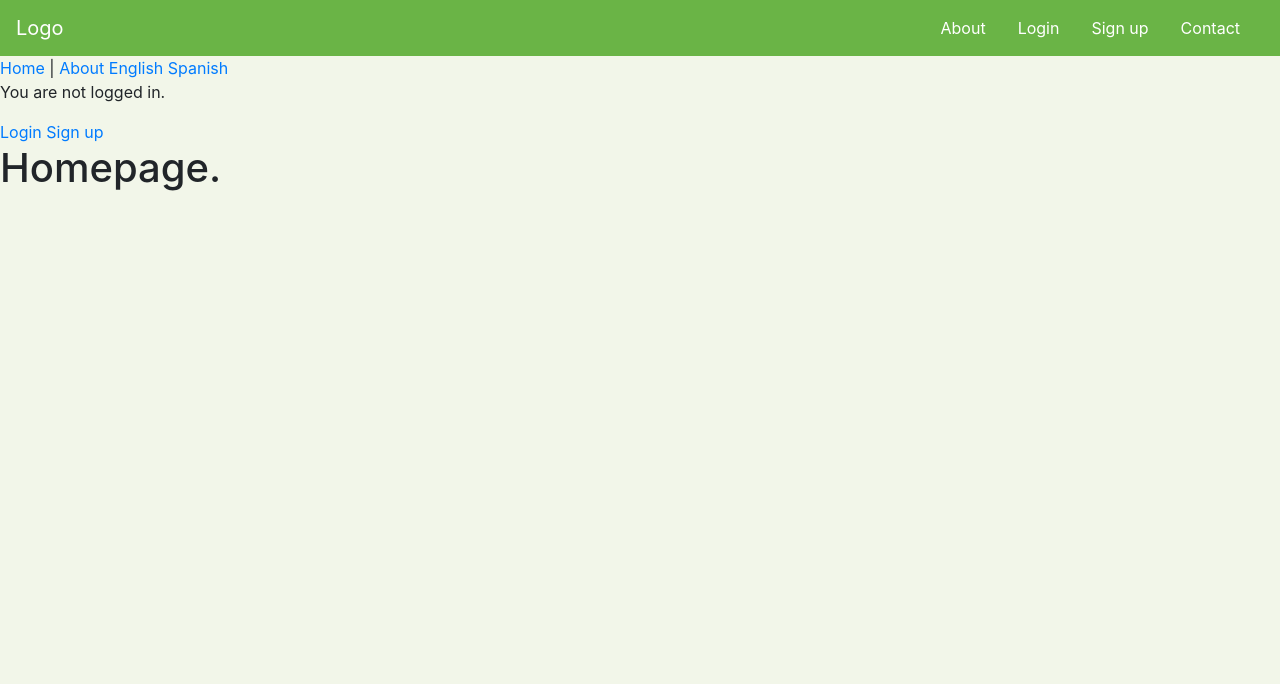
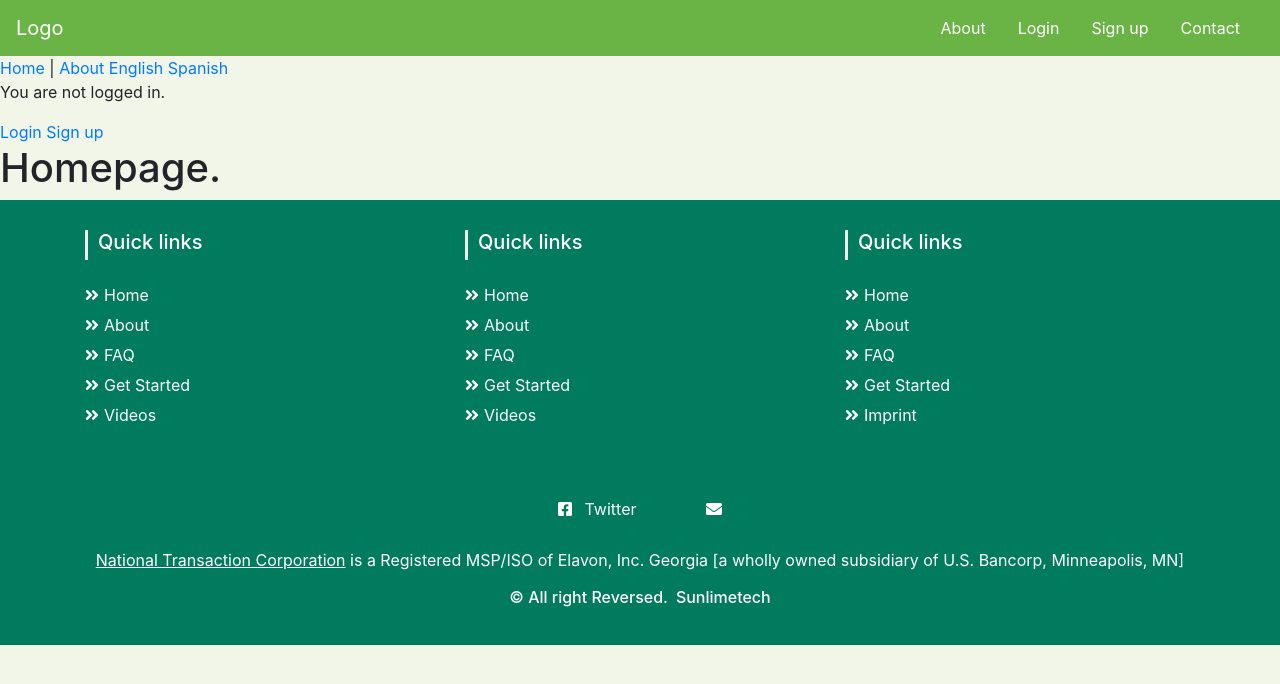
Before and after one commit to antrodart/mercados_prediccion, a Django app: page / in a window 1280 px wide. Shown: the top 684 px of the page. Run offline with Django 3.2, Linux system fonts and the light colour scheme; some libraries are stand-ins or nearby versions.

Commit message:
Added basic footer

```diff
--- a/PredictionMarketsTFG/mercados_de_prediccion/static/css/main.css
+++ b/PredictionMarketsTFG/mercados_de_prediccion/static/css/main.css
@@ -22,3 +22,81 @@ body {
 .navbar-collapse {
   justify-content: flex-end;
 }
+
+
+/* Footer */
+section {
+    padding: 30px 0;
+}
+
+section .section-title {
+    text-align: center;
+    color: #007b5e;
+    margin-bottom: 20px;
+    text-transform: uppercase;
+}
+#footer {
+    background: #007b5e !important;
+}
+#footer h5{
+	padding-left: 10px;
+    border-left: 3px solid #eeeeee;
+    padding-bottom: 6px;
+    margin-bottom: 20px;
+    color:#ffffff;
+}
+#footer a {
+    color: #ffffff;
+    text-decoration: none !important;
+    background-color: transparent;
+    /*-webkit-text-decoration-skip: objects;*/
+}
+#footer ul.social li{
+	padding: 3px 0;
+}
+/*#footer ul.social li a i {
+    margin-right: 5px;
+	font-size:50px;
+	-webkit-transition: .5s all ease;
+	-moz-transition: .5s all ease;
+	transition: .5s all ease;
+}*/
+/*
+#footer ul.social li:hover a i {
+	font-size:30px;
+	margin-top:-10px;
+}
+#footer ul.social li a,
+#footer ul.quick-links li a{
+	color:#ffffff;
+}
+#footer ul.social li a:hover{
+	color:#eeeeee;
+}*/
+
+footer ul.quick-links li{
+	padding: 3px 0;
+	-webkit-transition: .5s all ease;
+	-moz-transition: .5s all ease;
+	transition: .5s all ease;
+}
+#footer ul.quick-links li:hover{
+	padding: 3px 0;
+	margin-left:5px;
+	font-weight:700;
+}
+#footer ul.quick-links li a i{
+	margin-right: 5px;
+}
+#footer ul.quick-links li:hover a i {
+    font-weight: 700;
+}/*
+
+@media (max-width:767px){
+	#footer h5 {
+    padding-left: 0;
+    border-left: transparent;
+    padding-bottom: 0px;
+    margin-bottom: 10px;
+}
+}*/
--- a/PredictionMarketsTFG/templates/base.html
+++ b/PredictionMarketsTFG/templates/base.html
@@ -16,6 +16,9 @@
     <!-- Bootstrap CSS -->
     <link rel="stylesheet" href="https://stackpath.bootstrapcdn.com/bootstrap/4.3.1/css/bootstrap.min.css" integrity="sha384-ggOyR0iXCbMQv3Xipma34MD+dH/1fQ784/j6cY/iJTQUOhcWr7x9JvoRxT2MZw1T" crossorigin="anonymous">
     <link rel="stylesheet" type="text/css" href="{% static 'css/main.css' %}">
+
+	<!-- Fontawesome icons-->
+	<link rel="stylesheet" href="https://use.fontawesome.com/releases/v5.8.1/css/all.css" integrity="sha384-50oBUHEmvpQ+1lW4y57PTFmhCaXp0ML5d60M1M7uH2+nqUivzIebhndOJK28anvf" crossorigin="anonymous">
 
     <!-- Import static js -->
     <script src="{% static 'js/i18n.js' %}"></script>
@@ -85,6 +88,61 @@
 {% block content %}
 {% endblock %}
     <footer>
+		<section id="footer">
+		<div class="container">
+			<div class="row text-center text-xs-center text-sm-left text-md-left">
+				<div class="col-xs-12 col-sm-4 col-md-4">
+					<h5>Quick links</h5>
+					<ul class="list-unstyled quick-links">
+						<li><a href="javascript:void();"><i class="fa fa-angle-double-right"></i>Home</a></li>
+						<li><a href="javascript:void();"><i class="fa fa-angle-double-right"></i>About</a></li>
+						<li><a href="javascript:void();"><i class="fa fa-angle-double-right"></i>FAQ</a></li>
+						<li><a href="javascript:void();"><i class="fa fa-angle-double-right"></i>Get Started</a></li>
+						<li><a href="javascript:void();"><i class="fa fa-angle-double-right"></i>Videos</a></li>
+					</ul>
+				</div>
+				<div class="col-xs-12 col-sm-4 col-md-4">
+					<h5>Quick links</h5>
+					<ul class="list-unstyled quick-links">
+						<li><a href="javascript:void();"><i class="fa fa-angle-double-right"></i>Home</a></li>
+						<li><a href="javascript:void();"><i class="fa fa-angle-double-right"></i>About</a></li>
+						<li><a href="javascript:void();"><i class="fa fa-angle-double-right"></i>FAQ</a></li>
+						<li><a href="javascript:void();"><i class="fa fa-angle-double-right"></i>Get Started</a></li>
+						<li><a href="javascript:void();"><i class="fa fa-angle-double-right"></i>Videos</a></li>
+					</ul>
+				</div>
+				<div class="col-xs-12 col-sm-4 col-md-4">
+					<h5>Quick links</h5>
+					<ul class="list-unstyled quick-links">
+						<li><a href="javascript:void();"><i class="fa fa-angle-double-right"></i>Home</a></li>
+						<li><a href="javascript:void();"><i class="fa fa-angle-double-right"></i>About</a></li>
+						<li><a href="javascript:void();"><i class="fa fa-angle-double-right"></i>FAQ</a></li>
+						<li><a href="javascript:void();"><i class="fa fa-angle-double-right"></i>Get Started</a></li>
+						<li><a href="https://wwwe.sunlimetech.com" title="Design and developed by"><i class="fa fa-angle-double-right"></i>Imprint</a></li>
+					</ul>
+				</div>
+			</div>
+			<div class="row">
+				<div class="col-xs-12 col-sm-12 col-md-12 mt-2 mt-sm-5">
+					<ul class="list-unstyled list-inline social text-center">
+						<li class="list-inline-item"><a href="javascript:void();"><i class="fab fa-facebook-square"></i></a></li>
+						<li class="list-inline-item"><a href="javascript:void();">Twitter</a></li>
+						<li class="list-inline-item"><a href="javascript:void();"><i class="fa fa-instagram"></i></a></li>
+						<li class="list-inline-item"><a href="javascript:void();"><i class="fa fa-google-plus"></i></a></li>
+						<li class="list-inline-item"><a href="javascript:void();" target="_blank"><i class="fa fa-envelope"></i></a></li>
+					</ul>
+				</div>
+				</hr>
+			</div>
+			<div class="row">
+				<div class="col-xs-12 col-sm-12 col-md-12 mt-2 mt-sm-2 text-center text-white">
+					<p><u><a href="https://www.nationaltransaction.com/">National Transaction Corporation</a></u> is a Registered MSP/ISO of Elavon, Inc. Georgia [a wholly owned subsidiary of U.S. Bancorp, Minneapolis, MN]</p>
+					<p class="h6">&copy All right Reversed.<a class="text-green ml-2" href="https://www.sunlimetech.com" target="_blank">Sunlimetech</a></p>
+				</div>
+				</hr>
+			</div>
+		</div>
+	</section>
     </footer>
 
     <!-- i18n form. Entried by static/js/i18n.js -->
```
Also changed, not shown: PredictionMarketsTFG/mercados_de_prediccion_project/settings.py (+5 -5 lines).
